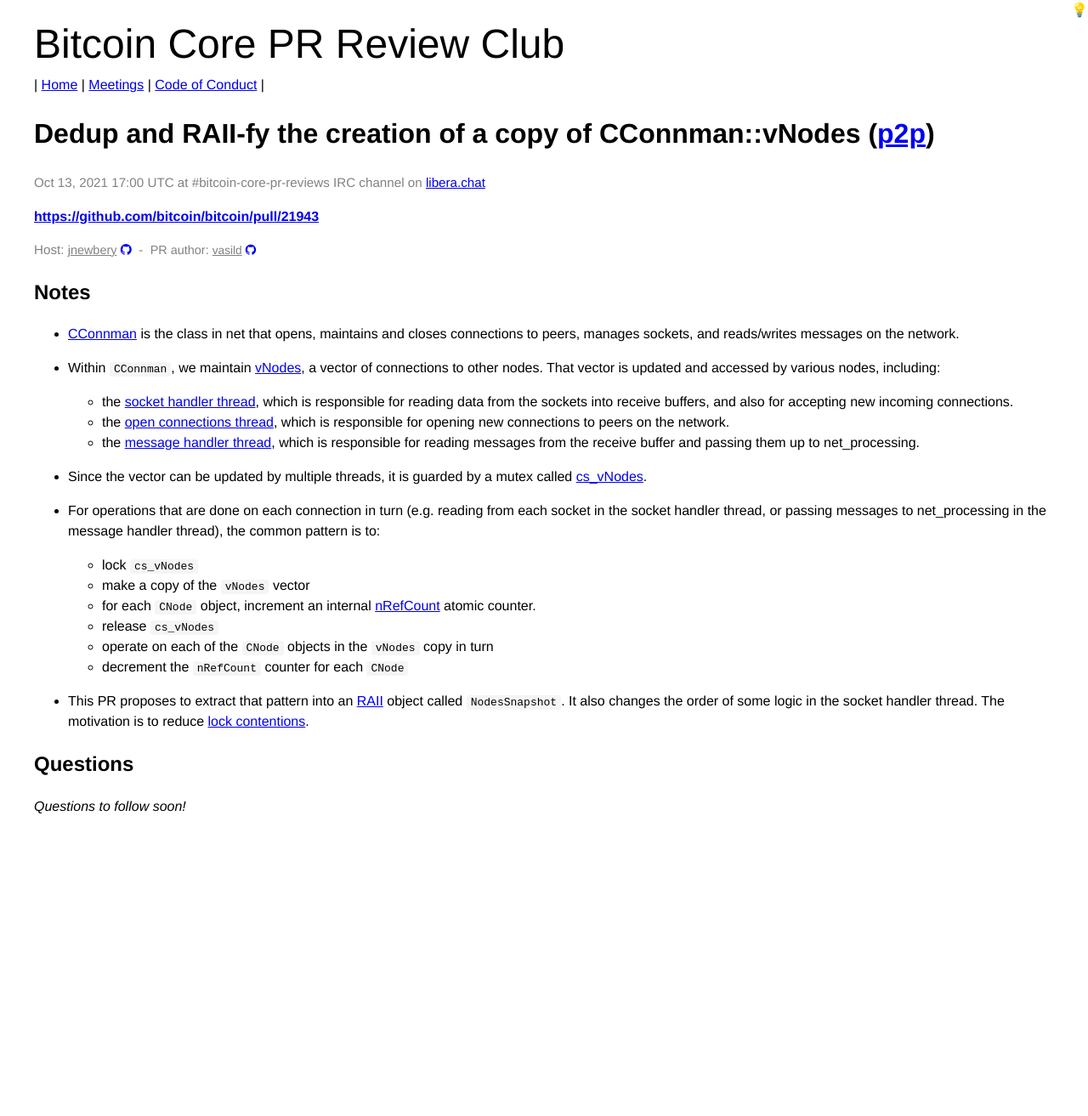
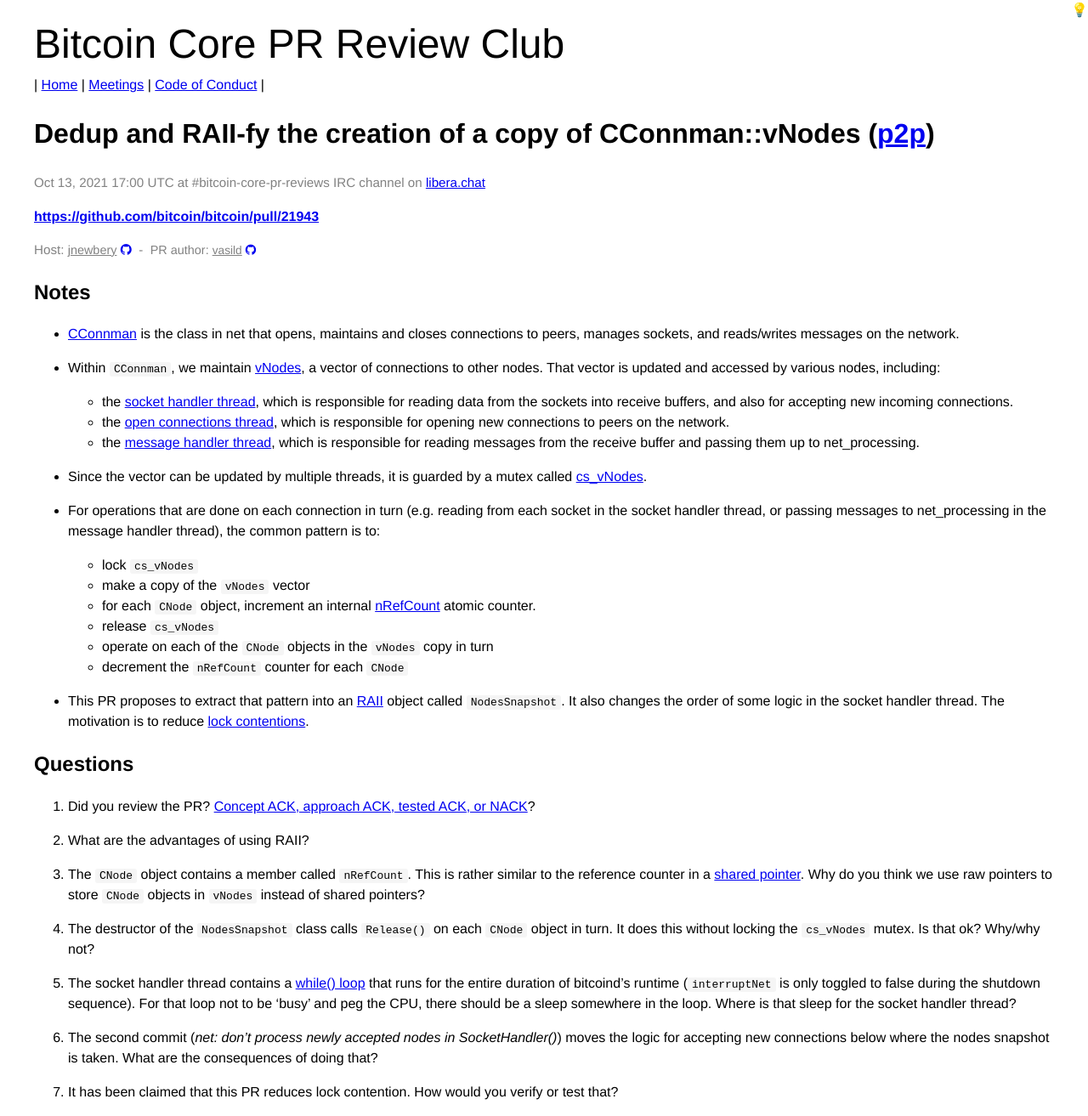
Before and after one commit to bitcoin-core-review-club/website, a Jekyll site: the page built from _posts/2021-10-13-#21943.md, in a window 1280 px wide. Shown: the whole page at 85% size. Built offline with Jekyll 4.4.1, drawn with Linux system fonts in a browser that asks for light colours; before the commit the page ends 977 px from its top, so only the background shows below that.

Commit message:
Add questions for 21943

```diff
--- a/_posts/2021-10-13-#21943.md
+++ b/_posts/2021-10-13-#21943.md
@@ -54,11 +54,31 @@
 
 ## Questions
 
-_Questions to follow soon!_
+1. Did you review the PR? [Concept ACK, approach ACK, tested ACK, or NACK](https://github.com/bitcoin/bitcoin/blob/master/CONTRIBUTING.md#peer-review)?
 
-<!--
-1. Did you review the PR? [Concept ACK, approach ACK, tested ACK, or NACK](https://github.com/bitcoin/bitcoin/blob/master/CONTRIBUTING.md#peer-review)?
--->
+1. What are the advantages of using RAII?
+
+1. The `CNode` object contains a member called `nRefCount`. This is rather
+   similar to the reference counter in a [shared
+   pointer](https://en.cppreference.com/w/cpp/memory/shared_ptr). Why do you think
+   we use raw pointers to store `CNode` objects in `vNodes` instead of shared pointers?
+
+1. The destructor of the `NodesSnapshot` class calls `Release()` on each `CNode` object
+   in turn. It does this without locking the `cs_vNodes` mutex. Is that ok? Why/why not?
+
+1. The socket handler thread contains a [while()
+   loop](https://github.com/bitcoin/bitcoin/blob/92758699/src/net.cpp#L1620-L1625)
+   that runs for the entire duration of bitcoind's runtime (`interruptNet` is only
+   toggled to false during the shutdown sequence). For that loop not to be 'busy' and
+   peg the CPU, there should be a sleep somewhere in the loop. Where is that sleep
+   for the socket handler thread?
+
+1. The second commit (_net: don't process newly accepted nodes in
+   SocketHandler()_) moves the logic for accepting new connections below where
+   the nodes snapshot is taken. What are the consequences of doing that?
+
+1. It has been claimed that this PR reduces lock contention. How would you
+   verify or test that?
 
 <!-- TODO: After meeting, uncomment and add meeting log between the irc tags
 ## Meeting Log
```
